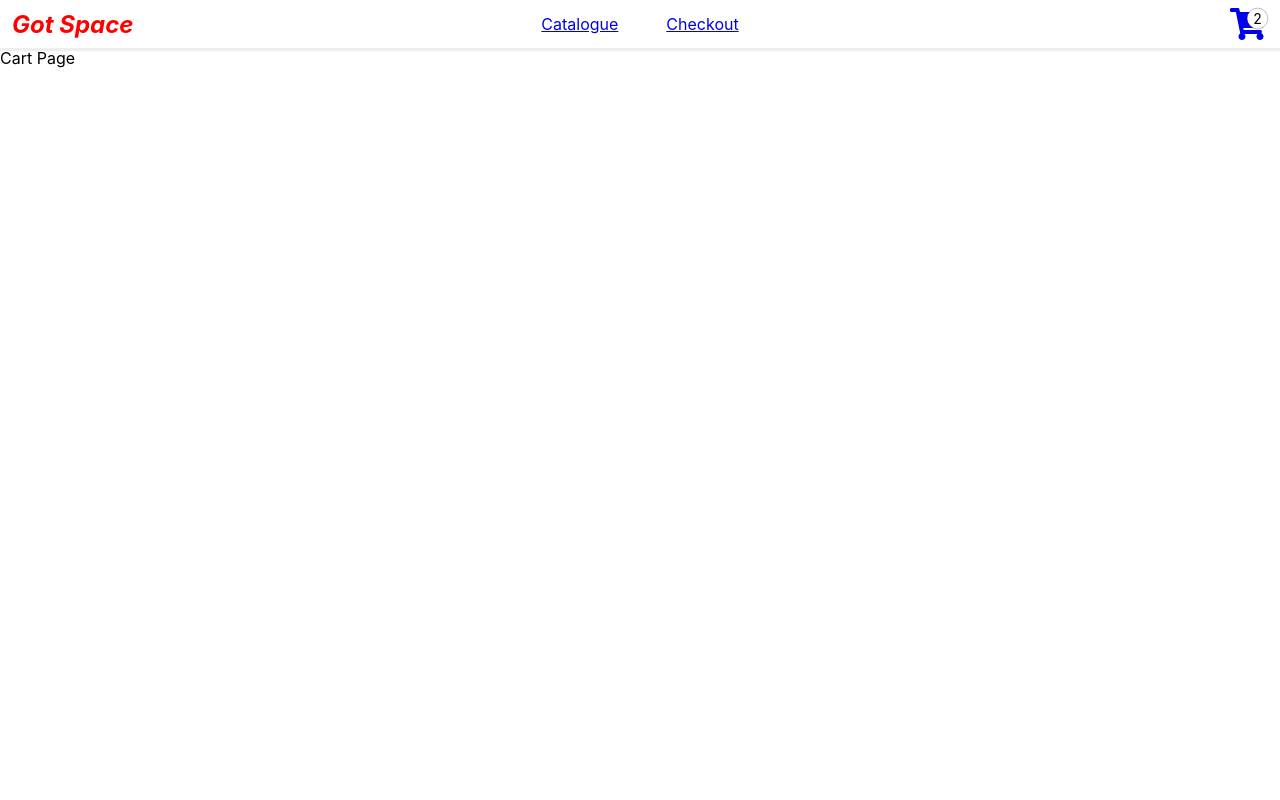
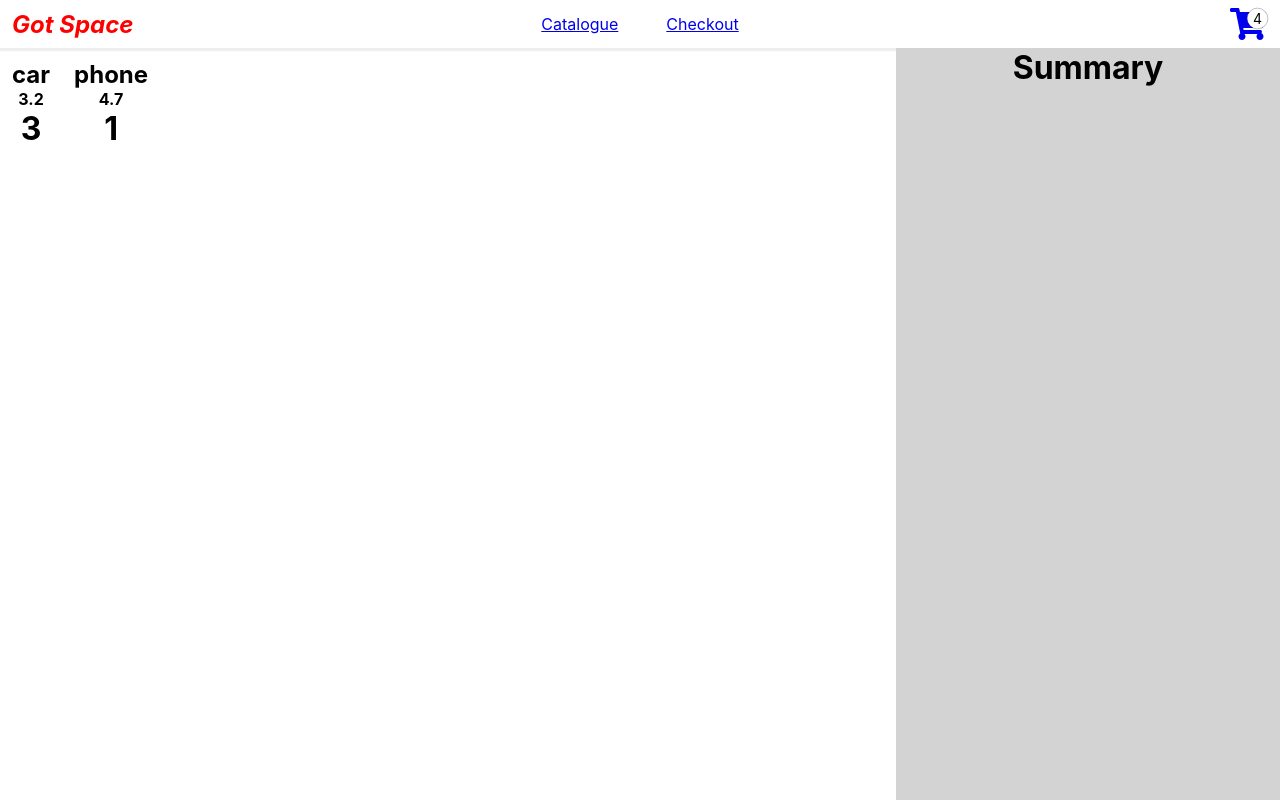
Before and after one commit to noll-fyra/gotspace, a React (Create React App) app: page /cart in a window 1280 px wide. Built offline with nearby package versions, Linux system fonts and the light colour scheme.

Commit message:
add productcard

```diff
--- a/src/App.js
+++ b/src/App.js
@@ -9,8 +9,12 @@ class App extends Component {
   constructor (props) {
     super(props)
     this.state = {
-      products: [],
-      cart: ['1 thing', '2 things']
+      products: [
+        {id: 1, item: 'car', price: 3.2},
+        {id: 2, item: 'phone', price: 4.7},
+        {id: 3, item: 'donkey', price: 1.1}
+      ],
+      cart: {1: 3, 2: 1, 3: 0}
     }
   }
   render () {
--- a/src/components/nav/CartIcon.js
+++ b/src/components/nav/CartIcon.js
@@ -8,7 +8,7 @@ class CartIcon extends Component {
     return (
       <Container className='fa-layers fa-fw' to='/cart'>
         <i className='fas fa-shopping-cart' />
-        <span class='fa-layers-counter' style={{backgroundColor: 'white', border: '1px solid black', fontSize: '56px', color: 'black'}}>{this.props.cart.length}</span>
+        <span class='fa-layers-counter' style={{backgroundColor: 'white', border: '1px solid black', fontSize: '56px', color: 'black'}}>{Object.values(this.props.cart).reduce((a, b) => a + b)}</span>
       </Container>
     )
   }
--- /dev/null
+++ b/src/components/product/ProductPaymentCard.js
@@ -0,0 +1,27 @@
+import React, { Component } from 'react'
+import PropTypes from 'prop-types'
+import styled from 'styled-components'
+
+class ProductPaymentCard extends Component {
+  render () {
+    return (
+      <Container>
+        <h2>{this.props.product.item}</h2>
+        <h4>{this.props.product.price}</h4>
+        <h1>{this.props.count}</h1>
+      </Container>
+    )
+  }
+}
+
+ProductPaymentCard.PropTypes = {
+  product: PropTypes.object.isRequired,
+  count: PropTypes.number.isRequired
+}
+
+const Container = styled.div`
+  text-align: center;
+  padding: 12px;
+`
+
+export default ProductPaymentCard
--- a/src/containers/Cart.js
+++ b/src/containers/Cart.js
@@ -1,6 +1,7 @@
 import React, { Component } from 'react'
 import PropTypes from 'prop-types'
-// import styled from 'styled-components'
+import ProductPaymentCard from '../components/product/ProductPaymentCard'
+import styled from 'styled-components'
 
 class Cart extends Component {
   constructor (props) {
@@ -8,8 +9,17 @@ class Cart extends Component {
     this.state = {}
   }
   render () {
+    let { products, cart } = this.props
     return (
-      <div>Cart Page</div>
+      <Container>
+        <Products>
+          {products.map((item, index) => cart[item.id] ? <ProductPaymentCard product={item} count={cart[item.id]} /> : <div />)}
+        </Products>
+        <Summary>
+          <h1 style={{textAlign: 'center'}}>Summary</h1>
+          {/* {products.map(item => <ProductPaymentCard product={products[item]} />)} */}
+        </Summary>
+      </Container>
     )
   }
 }
@@ -19,4 +29,23 @@ Cart.PropTypes = {
   cart: PropTypes.arrayOf(PropTypes.object).isRequired
 }
 
+const Container = styled.main`
+  display: flex;
+  height: calc(100vh - 48px);
+`
+
+const Products = styled.div`
+  width: 70%;
+  height: 100%;
+  display: flex;
+  flex-wrap: wrap;
+  overflow: auto;
+`
+
+const Summary = styled.div`
+  width: 30%;
+  height: 100%;
+  background-color: lightGrey;
+`
+
 export default Cart
--- a/src/containers/Checkout.js
+++ b/src/containers/Checkout.js
@@ -1,6 +1,7 @@
 import React, { Component } from 'react'
 import PropTypes from 'prop-types'
-// import styled from 'styled-components'
+import ProductPaymentCard from '../components/product/ProductPaymentCard'
+import styled from 'styled-components'
 
 class Checkout extends Component {
   constructor (props) {
@@ -8,8 +9,16 @@ class Checkout extends Component {
     this.state = {}
   }
   render () {
+    let { products, cart } = this.props
     return (
-      <div>Checkout Page</div>
+      <Container>
+        <Products>
+          {cart.map(item => <ProductPaymentCard product={products[item]} />)}
+        </Products>
+        <Summary>
+          <h1>Summary</h1>
+        </Summary>
+      </Container>
     )
   }
 }
@@ -19,4 +28,21 @@ Checkout.PropTypes = {
   cart: PropTypes.arrayOf(PropTypes.object).isRequired
 }
 
+const Container = styled.main`
+  display: flex;
+  height: calc(100vh - 48px);
+`
+
+const Products = styled.div`
+  width: 70%;
+  height: 100%;
+  overflow: auto;
+
+`
+
+const Summary = styled.div`
+  width: 30%;
+  height: 100%;
+`
+
 export default Checkout
```
